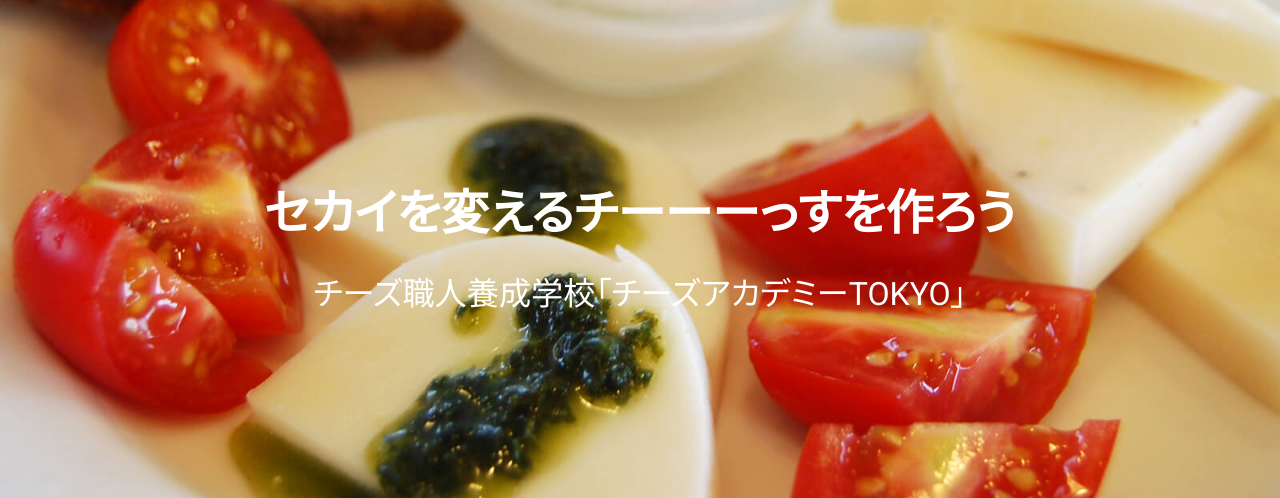
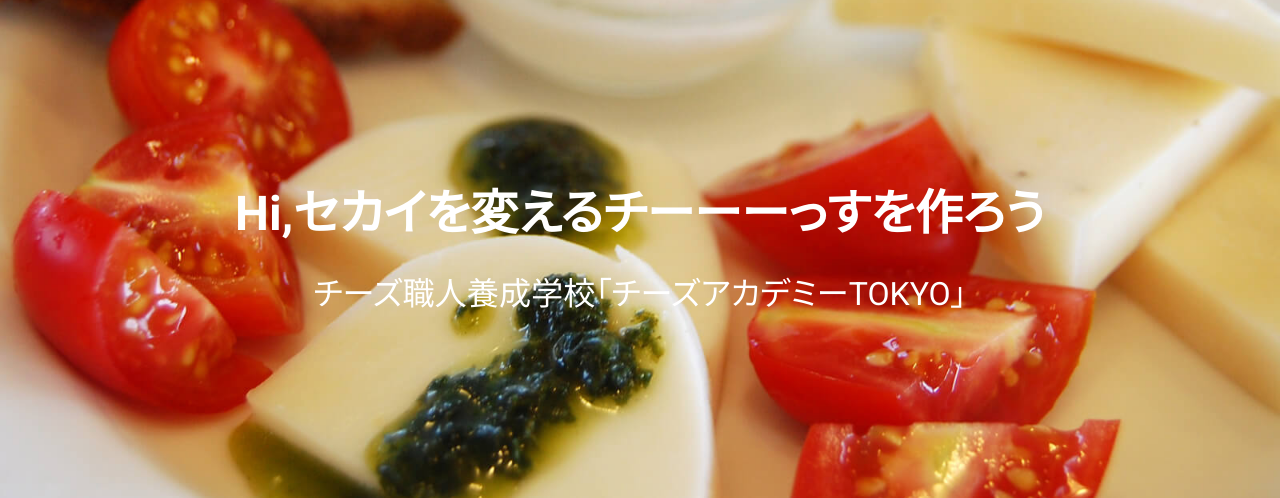
Before and after one commit to TatsuyaMaeta/lab9_test, a plain HTML site: page index.html in a window 1280 px wide. Shown: the top 498 px of the page. Drawn offline with nearby package versions, Linux system fonts and the light colour scheme.

Commit message:
タイトルとタイトルタグを変更しました

```diff
--- a/index.html
+++ b/index.html
@@ -3,7 +3,7 @@
 <head>
 	<meta charset="UTF-8">
 	<meta name="viewport" content="width=device-width">
-	<title>チーズアカデミーTOKYO</title>
+	<title>Hi,チーズアカデミーTOKYO</title>
 	<link rel="stylesheet" href="https://cdnjs.cloudflare.com/ajax/libs/font-awesome/4.7.0/css/font-awesome.min.css">
 	<link href="https://fonts.googleapis.com/css?family=Roboto:300,400,500,700" rel="stylesheet">
 	<link rel="stylesheet" href="css/reset.css">
@@ -16,7 +16,7 @@
 
 	<!-- main visual -->
 	<div class="main-visual">
-		<h1 class="site-title">セカイを変えるチーーーっすを作ろう
+		<h1 class="site-title">Hi,セカイを変えるチーーーっすを作ろう
 		<span class="site-title__mid">チーズ職人養成学校「チーズアカデミーTOKYO」</span></h1>
 	</div>
 
```
